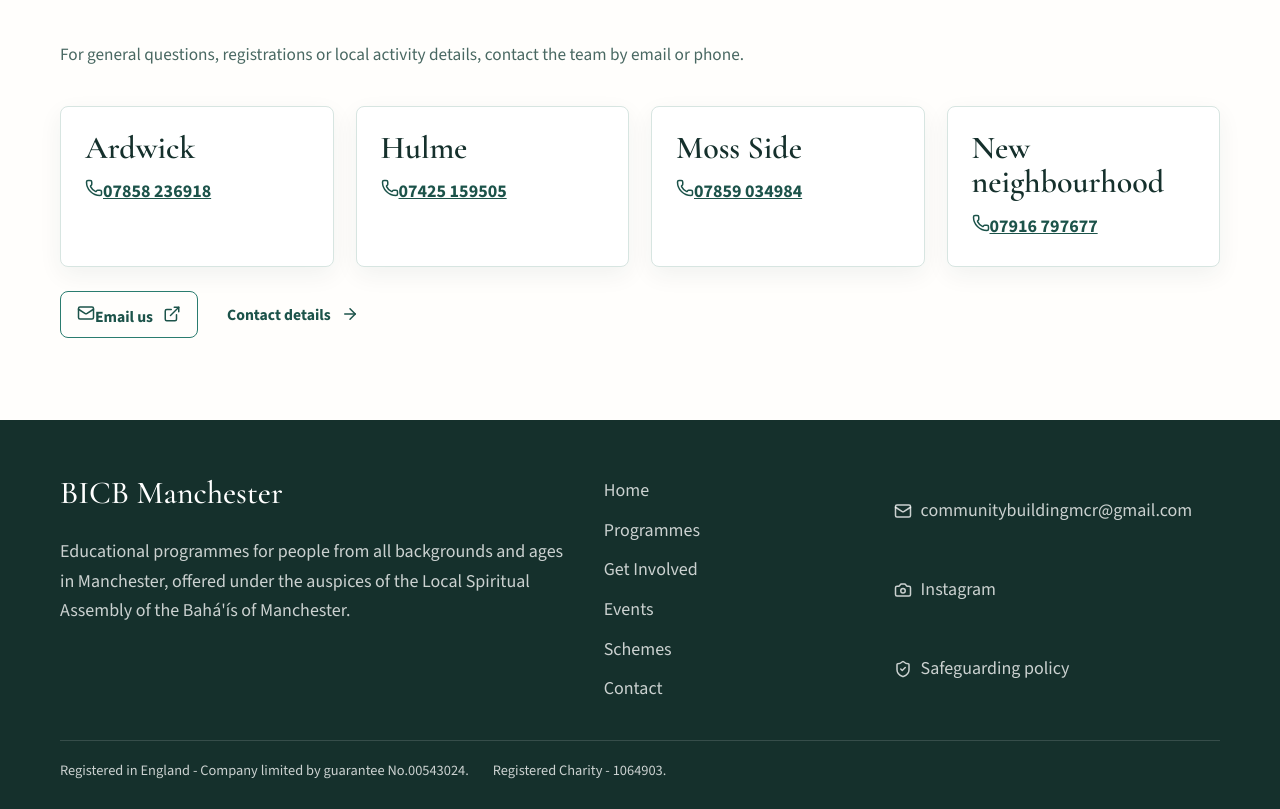
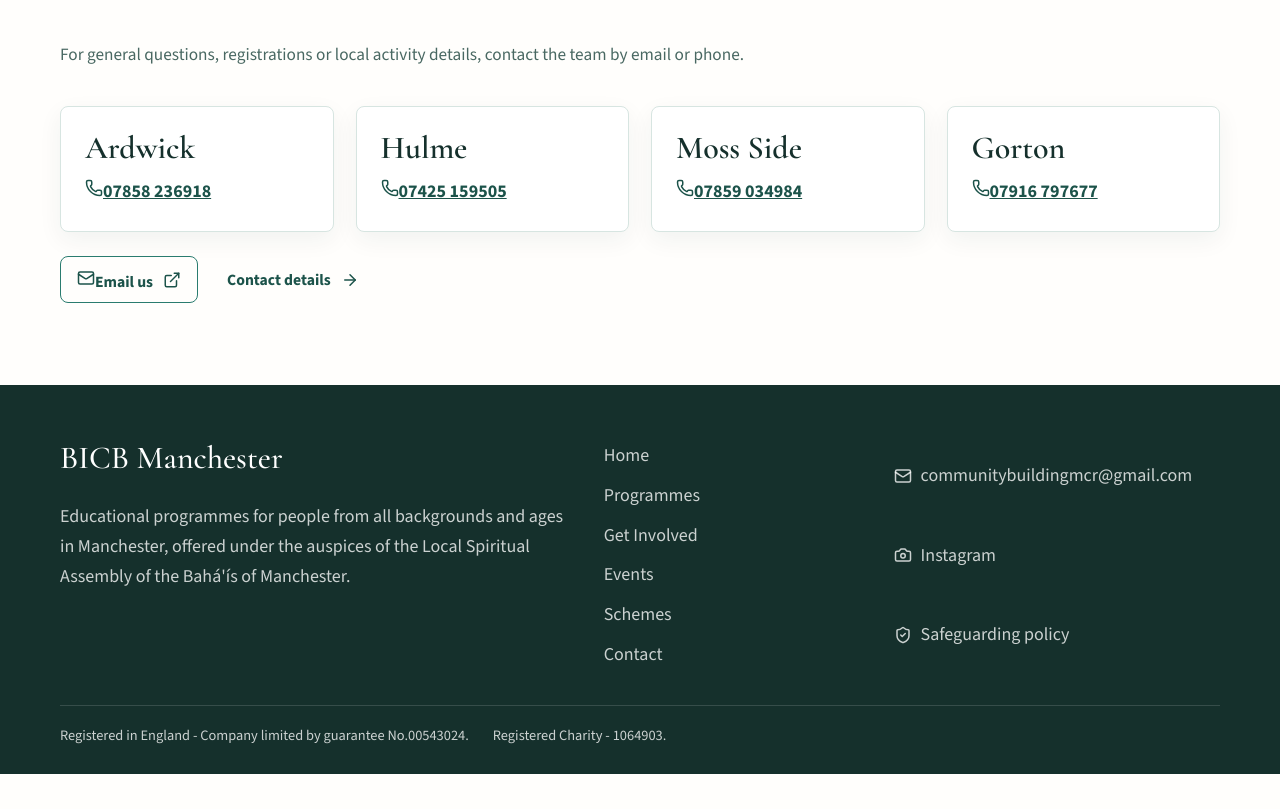
Before and after one commit to marcusc9/BICB-redesign, a Next.js app: page / in a window 1280 px wide. Shown: the part 2980-3789 px from the top of the page. After the commit the page ends 3754 px from the top, so only its background shows below. Built offline with nearby package versions, Linux system fonts and the light colour scheme.

Commit message:
Update Gorton contact label

```diff
--- a/src/data/site.ts
+++ b/src/data/site.ts
@@ -90,7 +90,7 @@
     href: "tel:+447859034984"
   },
   {
-    name: "New neighbourhood",
+    name: "Gorton",
     phone: "07916 797677",
     href: "tel:+447916797677"
   }
```
Also changed, not shown: 1 other file (tests, documents, lock files or other folders).
